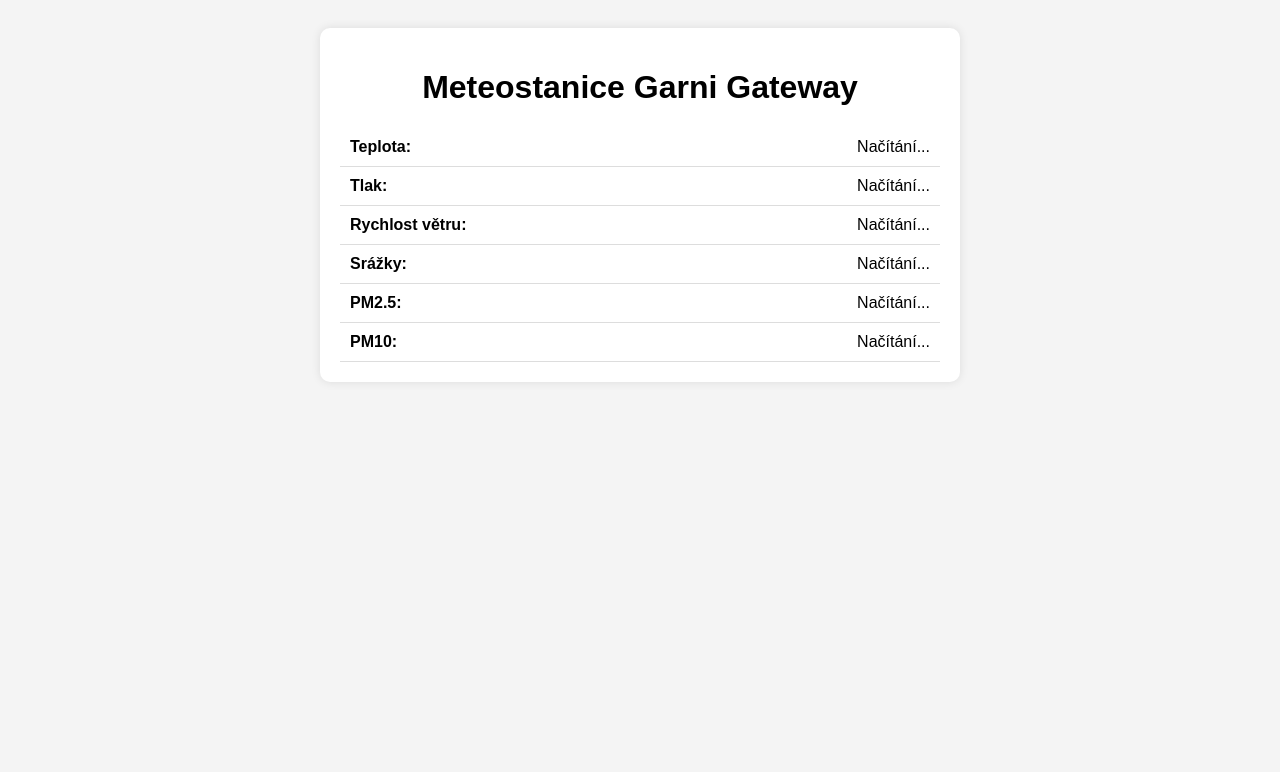
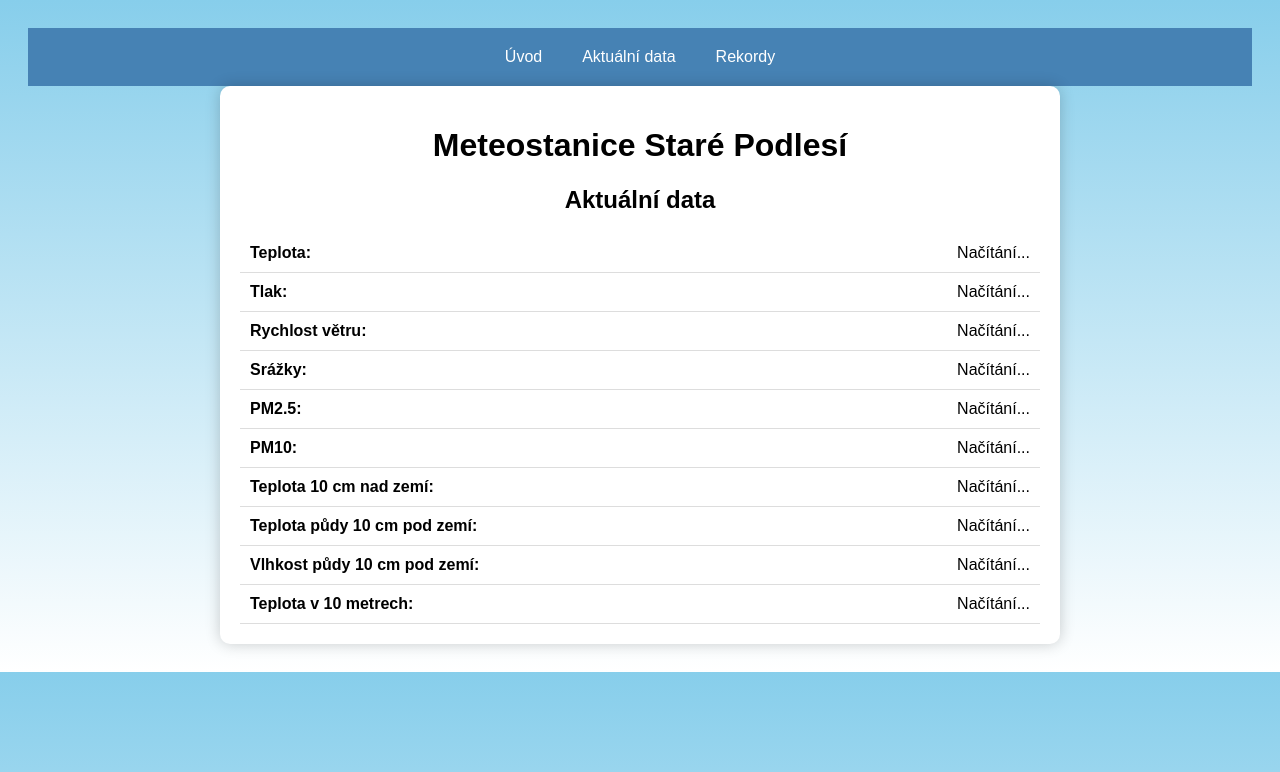
Before and after one commit to Meteostanice-Podlesi/Meteostanice-Stare-Podlesi, a plain HTML site: page index.html in a window 1280 px wide. Drawn offline with nearby package versions, Linux system fonts and the light colour scheme; no server answers.

Commit message:
Update index.html

```diff
--- a/index.html
+++ b/index.html
@@ -16,6 +16,10 @@
             document.getElementById("rain").textContent = data.rain + " mm";
             document.getElementById("pm25").textContent = data.pm25 + " µg/m³";
             document.getElementById("pm10").textContent = data.pm10 + " µg/m³";
+            document.getElementById("temp_10cm").textContent = data.temp_10cm + " °C";
+            document.getElementById("soil_temp").textContent = data.soil_temp + " °C";
+            document.getElementById("soil_humidity").textContent = data.soil_humidity + " %";
+            document.getElementById("temp_10m").textContent = data.temp_10m + " °C";
         }
 
         setInterval(fetchData, 60000); // Aktualizace každou minutu
@@ -25,16 +29,16 @@
         body {
             font-family: Arial, sans-serif;
             text-align: center;
-            background: #f4f4f4;
+            background: linear-gradient(to bottom, #87CEEB, #FFFFFF);
             padding: 20px;
         }
         .container {
-            max-width: 600px;
+            max-width: 800px;
             margin: auto;
             background: white;
             padding: 20px;
             border-radius: 10px;
-            box-shadow: 0 0 10px rgba(0, 0, 0, 0.1);
+            box-shadow: 0 0 15px rgba(0, 0, 0, 0.2);
         }
         .data-box {
             display: flex;
@@ -42,17 +46,42 @@
             padding: 10px;
             border-bottom: 1px solid #ddd;
         }
+        .navbar {
+            display: flex;
+            justify-content: center;
+            background: #4682B4;
+            padding: 10px;
+        }
+        .navbar a {
+            color: white;
+            text-decoration: none;
+            padding: 10px 20px;
+        }
+        .navbar a:hover {
+            background: #5A9BD4;
+            border-radius: 5px;
+        }
     </style>
 </head>
 <body>
+    <div class="navbar">
+        <a href="#">Úvod</a>
+        <a href="#data">Aktuální data</a>
+        <a href="#records">Rekordy</a>
+    </div>
     <div class="container">
-        <h1>Meteostanice Garni Gateway</h1>
+        <h1>Meteostanice Staré Podlesí</h1>
+        <h2 id="data">Aktuální data</h2>
         <div class="data-box"><strong>Teplota:</strong> <span id="temp">Načítání...</span></div>
         <div class="data-box"><strong>Tlak:</strong> <span id="pressure">Načítání...</span></div>
         <div class="data-box"><strong>Rychlost větru:</strong> <span id="wind">Načítání...</span></div>
         <div class="data-box"><strong>Srážky:</strong> <span id="rain">Načítání...</span></div>
         <div class="data-box"><strong>PM2.5:</strong> <span id="pm25">Načítání...</span></div>
         <div class="data-box"><strong>PM10:</strong> <span id="pm10">Načítání...</span></div>
+        <div class="data-box"><strong>Teplota 10 cm nad zemí:</strong> <span id="temp_10cm">Načítání...</span></div>
+        <div class="data-box"><strong>Teplota půdy 10 cm pod zemí:</strong> <span id="soil_temp">Načítání...</span></div>
+        <div class="data-box"><strong>Vlhkost půdy 10 cm pod zemí:</strong> <span id="soil_humidity">Načítání...</span></div>
+        <div class="data-box"><strong>Teplota v 10 metrech:</strong> <span id="temp_10m">Načítání...</span></div>
     </div>
 </body>
 </html>
```
